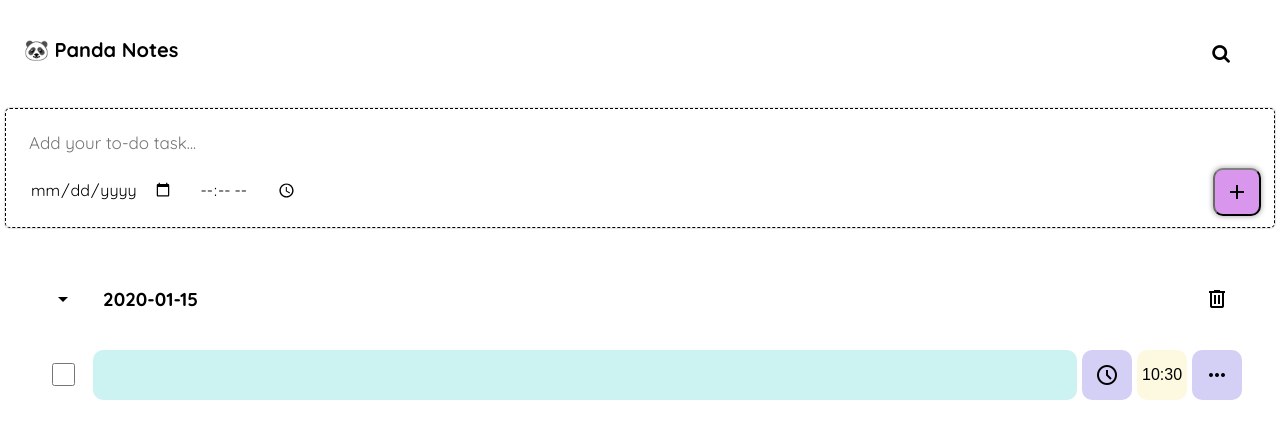
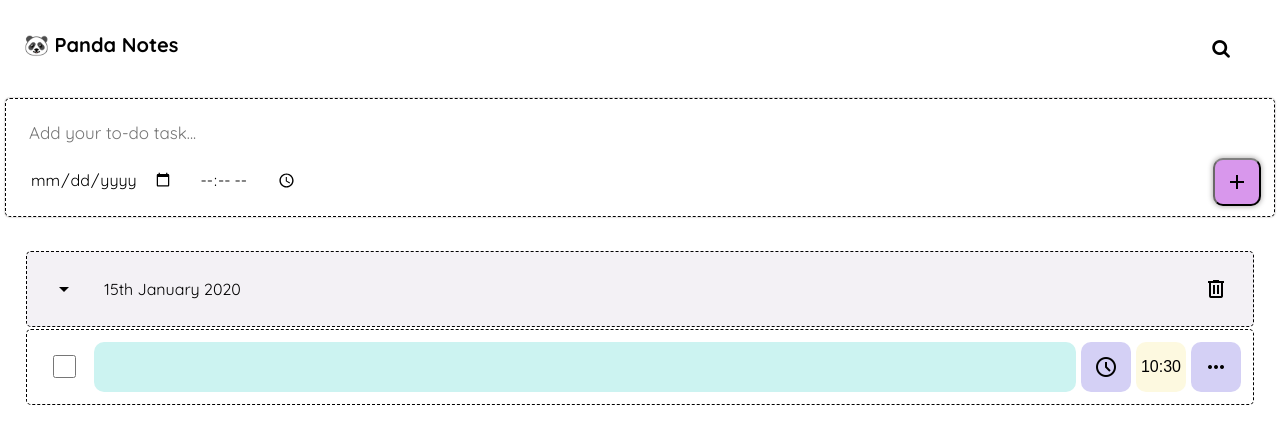
Before and after one commit to dear-himanshu/pandaNotes, a plain HTML site: page index.html in a window 1280 px wide. Both pictures are taken after typing "2020-01-15", "10:30" into the empty fields and a click on the button "add". Drawn offline with nearby package versions, Linux system fonts and the light colour scheme.

Commit message:
Add files via upload

```diff
--- a/script.js
+++ b/script.js
@@ -79,12 +79,55 @@ document.getElementById('time-picker').addEventListener('click', () => {
 
 // };
 
+// took help from internet
+const dateTimeFunc = (dateTime) => {
+    // const [date, time] = dateTime.split(', ');
+    // const [day, month, year] = date.split('/').map(Number);
+    // const [hours, minutes, seconds] = time.split(':').map(Number);
+    const [year,month,day] = dateTime.split("-");
+
+    // if(v===1){
+    //   return new Date(year, month - 1, day, hours, minutes, seconds);
+    // }
+    const mo = getmonth(month);
+    const d = getDaySuffix(day);
+    return day+d+" "+mo+" "+year;
+
+
+};
+
+
+// Function ends here
+const monthNames = [
+  "January", "February", "March", "April", "May", "June",
+  "July", "August", "September", "October", "November", "December"];
+
+const getmonth = (m) => {
+
+  // console.log(typeof m);
+    return monthNames[m-1];
+
+}
+
+const getDaySuffix = (day) => {
+  if (day > 3 && day < 21) return 'th';
+  switch (day % 10) {
+      case 1: return "st";
+      case 2: return "nd";
+      case 3: return "rd";
+      default: return "th";
+  }
+}
+
 
 add_button.addEventListener("click", (event)=>{
 
     // retrieve date value ;
     let date_get = date_changer.value;
     // time_data.textContent = date_get ;
+    // console.log(date_get);
+    // console.log(dateTimeFunc(date_get));
+    let dt = dateTimeFunc(date_get);
 
     let list_data = document.querySelector(".all-notes") ;
     let list_message = document.querySelector("#add-text-space");
@@ -171,6 +214,9 @@ add_button.addEventListener("click", (event)=>{
 
     // const className_1 = date_get.replace(/-/g, "_");
     drop_div.classList.add(`dropdown-content${date_get}${time_get.replace(":","-")}`);
+
+    check_element.classList.add(`check-dropdown_in_action${date_get}-${time_get.replace(":","-")}` )
+
 
 
 
@@ -296,7 +342,7 @@ add_button.addEventListener("click", (event)=>{
 
 
         let heading_for_tab = document.createElement("h3");
-        heading_for_tab.textContent = `${date_get}`;
+        heading_for_tab.textContent = `${dt}`;
         // heading_for_tab.style.cssText = "font-family: Bebas Neue, sans-serif;font-weight: 400;font-style: normal; border-bottom: 1px solid grey ;box-shadow: 5px 5px 10px rgba(50, 50, 90, 0.25); border-radius: 5px" ;
 
         // let drop_down = document.createElement("input");
@@ -469,6 +515,22 @@ add_button.addEventListener("click", (event)=>{
     //         event.stopPropagation();
 
     //     });
+
+    let lpp  = document.querySelector(`.check-dropdown_in_action${date_get}-${time_get.replace(":","-")}`);
+    // if(isChecked(lpp)){
+    //     console.log("hle");
+    // }
+    lpp.addEventListener("click", (event)=>{
+        drp = Array.from(event.target.parentElement.parentElement.children);
+
+            // event.stopPropagation();
+
+            console.log(drp[1]);
+                // drp[1].style.textDecoration = "line-through";
+                drp[1].classList.toggle("lop");
+
+            event.stopPropagation();
+    });
 
 
 
--- a/styles.css
+++ b/styles.css
@@ -1,3 +1,48 @@
+
+html, body, div, span, applet, object, iframe,
+h1, h2, h3, h4, h5, h6, p, blockquote, pre,
+a, abbr, acronym, address, big, cite, code,
+del, dfn, em, img, ins, kbd, q, s, samp,
+small, strike, strong, sub, sup, tt, var,
+b, u, i, center,
+dl, dt, dd, ol, ul, li,
+fieldset, form, label, legend,
+table, caption, tbody, tfoot, thead, tr, th, td,
+article, aside, canvas, details, embed,
+figure, figcaption, footer, header, hgroup,
+menu, nav, output, ruby, section, summary,
+time, mark, audio, video {
+	margin: 0;
+	padding: 0;
+	border: 0;
+	font-size: 100%;
+	font: inherit;
+	vertical-align: baseline;
+}
+/* HTML5 display-role reset for older browsers */
+article, aside, details, figcaption, figure,
+footer, header, hgroup, menu, nav, section {
+	display: block;
+}
+body {
+	line-height: 1;
+}
+ol, ul {
+	list-style: none;
+}
+blockquote, q {
+	quotes: none;
+}
+blockquote:before, blockquote:after,
+q:before, q:after {
+	content: '';
+	content: none;
+}
+table {
+	border-collapse: collapse;
+	border-spacing: 0;
+}
+
 div{
     /* border: solid 1px ; */
     padding: 10px;
@@ -120,7 +165,7 @@ body {
     box-shadow: 0px 0px 1px 1px rgba(187, 185, 185, 0.39);
     border-radius: 5px;
     border: 1px dashed black;
-    height: 120px;
+    /* height: 120px; */
 
 }
 
@@ -177,6 +222,17 @@ body {
   height: 100fr;
   width: 100fr;
 
+}
+
+.all-notes > div > div {
+  border: 1px dashed black;
+  border-radius: 5px;
+}
+
+.all-notes > div > div:first-child {
+  background-color: rgb(243, 241, 245);
+  border: 1px dashed black;
+  border-radius: 5px;
 }
 
 .no-element-present {
@@ -305,6 +361,11 @@ body {
     font-style: normal;
     /* margin: 5px; */
   border-radius: 10px;
+}
+
+.lop{
+  text-decoration: line-through;
+  font-style:italic;
 }
 
 #ele3{
```
Also changed, not shown: 1 other file.
